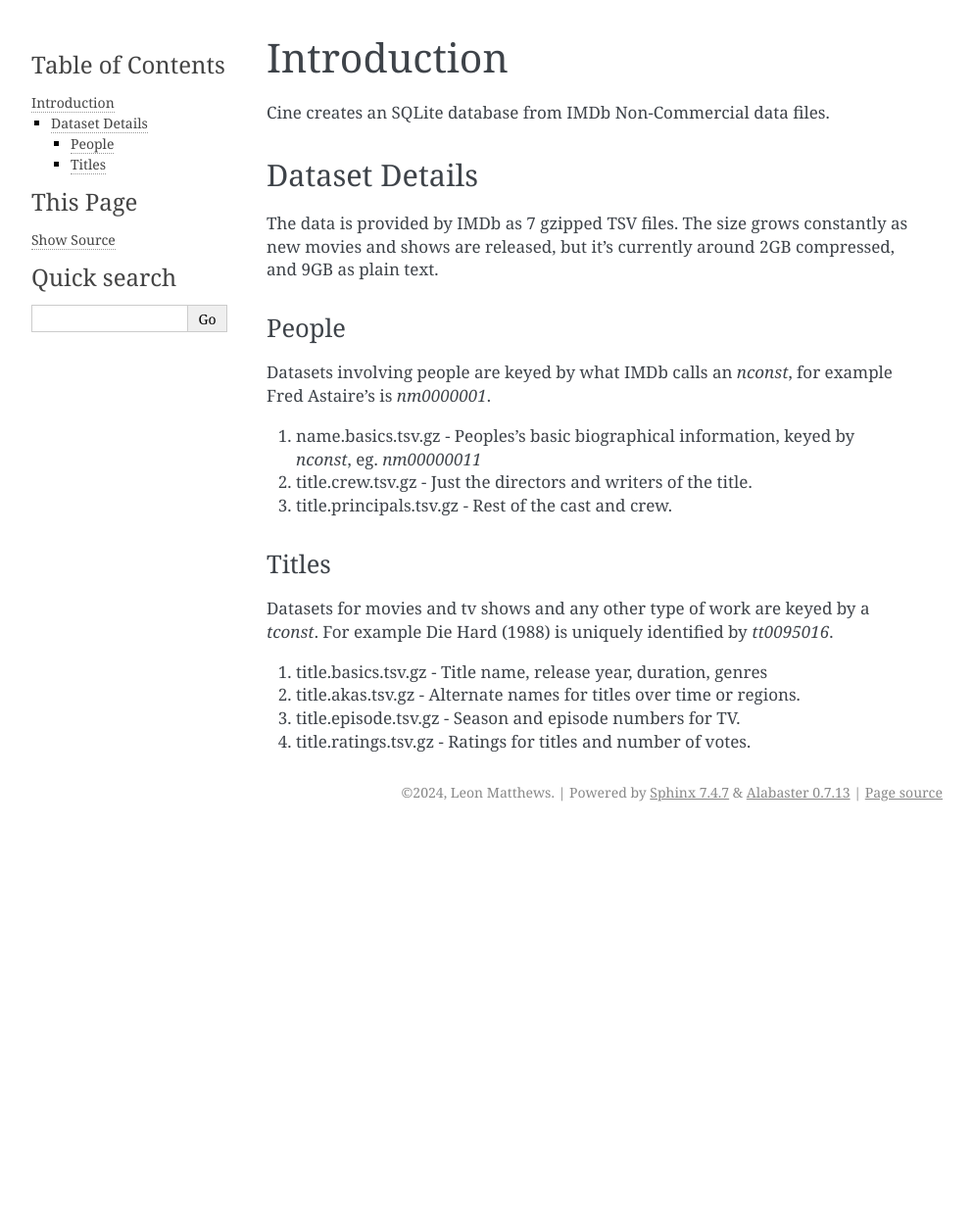
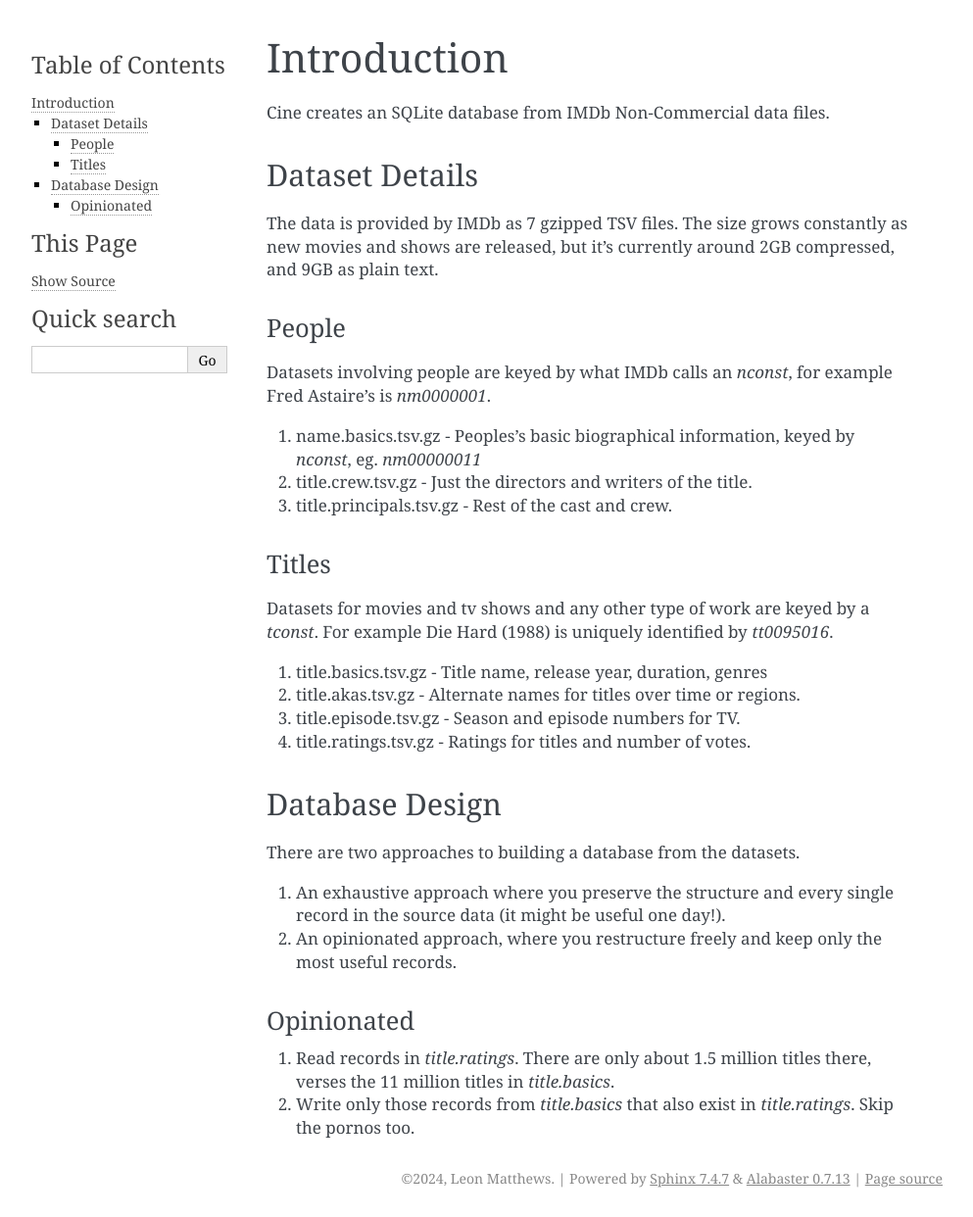
Before and after one commit to leon-matthews/cine, a Sphinx documentation site: the page built from docs/source/introduction.rst, in a window 1280 px wide. Shown: the whole page at 98% size, without its empty margins (148-1141 px from the left). Built offline with Sphinx 7.4.7, drawn with Linux system fonts in a browser that asks for light colours; before the commit the page ends 900 px from its top, so only the background shows below that.

Commit message:
Documentation updates

```diff
--- a/docs/source/introduction.rst
+++ b/docs/source/introduction.rst
@@ -35,3 +35,24 @@ Datasets for movies and tv shows and any other type of work are keyed by a
 2. title.akas.tsv.gz  - Alternate names for titles over time or regions.
 3. title.episode.tsv.gz - Season and episode numbers for TV.
 4. title.ratings.tsv.gz - Ratings for titles and number of votes.
+
+
+Database Design
+===============
+
+There are two approaches to building a database from the datasets.
+
+1. An exhaustive approach where you preserve the structure and every single
+   record in the source data (it might be useful one day!).
+
+2. An opinionated approach, where you restructure freely and keep only the most
+   useful records.
+
+
+Opinionated
+-----------
+
+1. Read records in `title.ratings`. There are only about 1.5 million
+   titles there, verses the 11 million titles in `title.basics`.
+2. Write only those records from `title.basics` that also exist
+   in `title.ratings`. Skip the pornos too.
```
Also changed, not shown: 1 other file.
